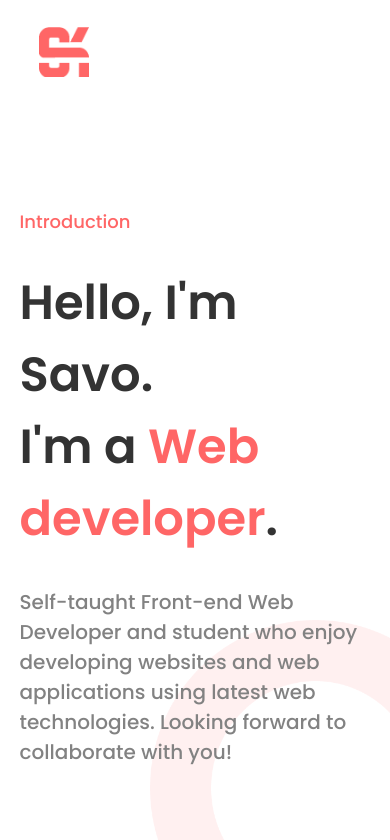
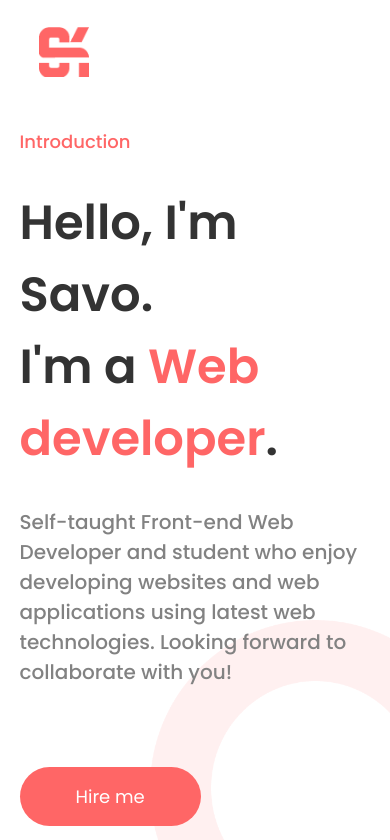
Before and after one commit to SavoKos/portfolio, a Next.js app: page / in a window 390 px wide. Shown: the top 840 px of the page. Built offline with nearby package versions, Linux system fonts and the light colour scheme.

Commit message:
Reduces space between nav and hero on phone

```diff
--- a/components/Home/Hero.jsx
+++ b/components/Home/Hero.jsx
@@ -40,9 +40,13 @@ S.Container = styled.div`
 `;
 
 S.Hero = styled.div`
-  padding: 10rem 0 5rem 0;
+  padding: 5rem 0;
   display: flex;
   align-items: flex-end;
+
+  @media screen and (min-width: 400px) {
+    padding: 10rem 0 5rem 0;
+  }
 `;
 
 S.Content = styled.div`
```
